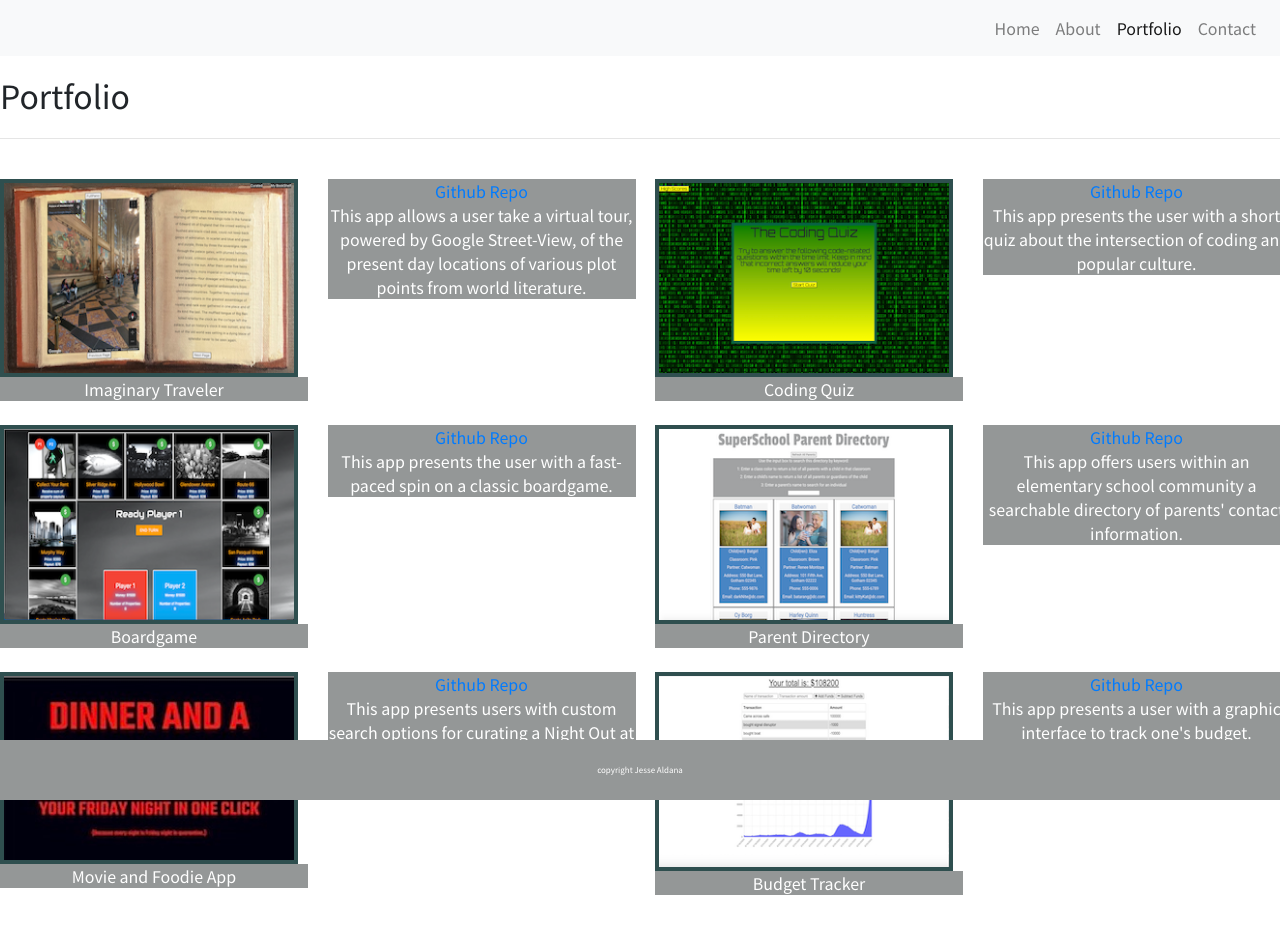
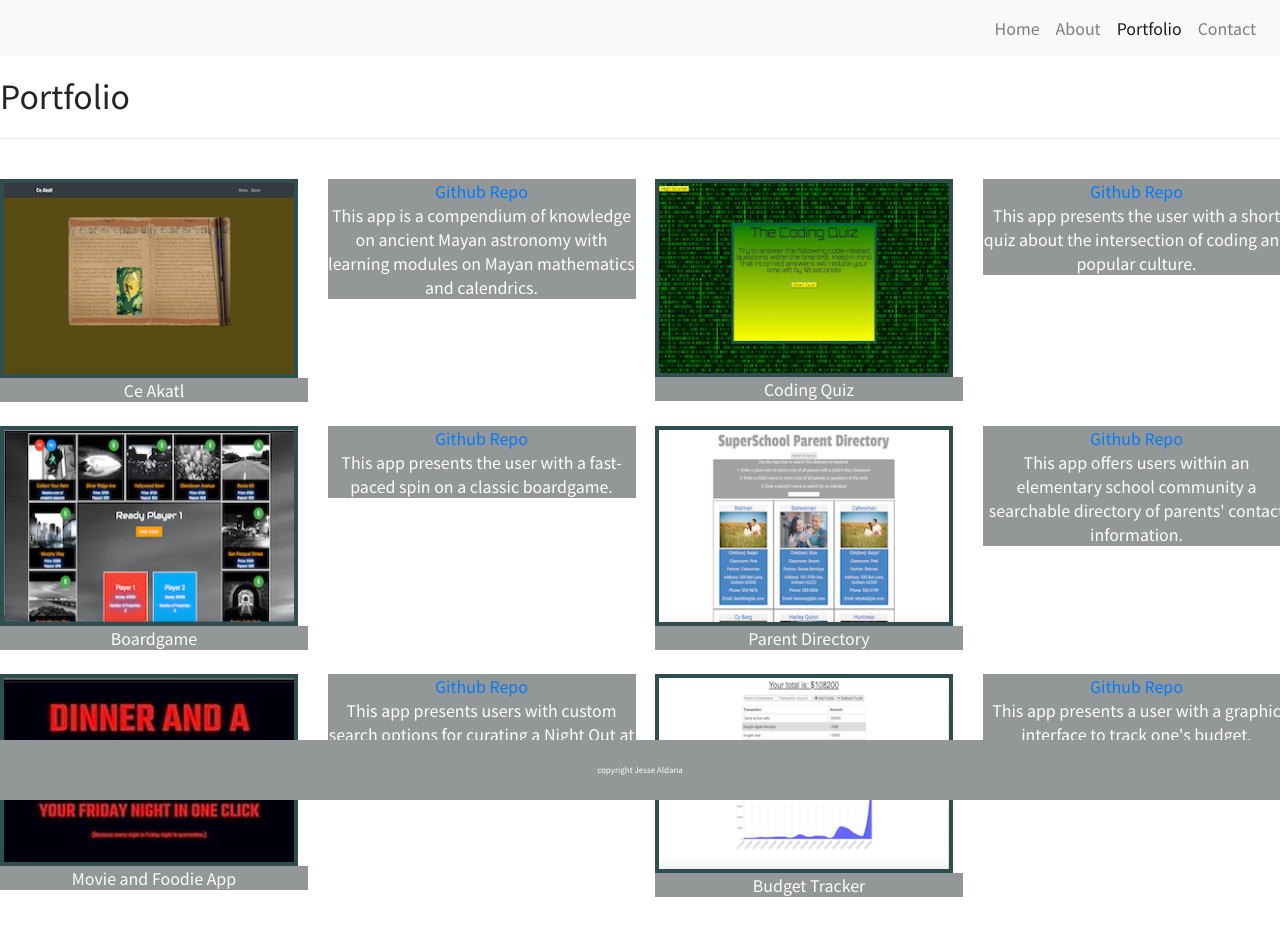
Before and after one commit to jessealdana/aldana-folio, a React (Create React App) app: page /folio in a window 1280 px wide. Shown: the top 936 px of the page. Built offline with nearby package versions, Linux system fonts and the light colour scheme.

Commit message:
edited portfolio entries

```diff
--- a/src/components/pages/Folio.js
+++ b/src/components/pages/Folio.js
@@ -3,7 +3,7 @@ import dinner from "./Images/dinnerAndAmovie.jpg";
 import quiz from "./Images/quiz.png";
 import boardgame from "./Images/boardgame.png";
 import directory from "./Images/directory.png";
-import book from "./Images/imaginaryTraveler.png"
+import astronomy from "./Images/astronomy.png"
 import budget from "./Images/budget.png";
 import Container from "../Container";
 import PortfolioCard from "../PortfolioCard"
@@ -33,19 +33,19 @@ function Portfolio() {
 
         <div className="row">
           <PortfolioCard>
-            <a href="https://imaginarytraveler4.herokuapp.com/" target="_blank" rel="noopener noreferrer">
-            <img src={book} className="img-fluid" alt="Imaginary Traveler" style={{borderStyle: "solid", borderColor: "darkslategray", borderWidth: "4px"}}/>
+            <a href="https://ce-akatl.herokuapp.com/" target="_blank" rel="noopener noreferrer">
+            <img src={astronomy} className="img-fluid" alt="Imaginary Traveler" style={{borderStyle: "solid", borderColor: "darkslategray", borderWidth: "4px"}}/>
             </a>
             <div id="caption" style={{backgroundColor: "rgb(148, 151, 151)", color: "white", width: "308px", textAlign: "center"}}>
-              Imaginary Traveler
+              Ce Akatl
             </div>
           </PortfolioCard>
           <div className="col-sm-3 InfoCard">
             <div id="link" style={{backgroundColor: "rgb(148, 151, 151)", color: "white", width: "308px", textAlign: "center"}}>
-              <a href="https://github.com/tingtingctt/Imaginary-Traveler-Collaborated" target="blank" rel="noopener noreferrer">Github Repo</a>
+              <a href="https://github.com/jessealdana/astronomy" target="blank" rel="noopener noreferrer">Github Repo</a>
             </div>
             <div id="blurb" style={{backgroundColor: "rgb(148, 151, 151)", color: "white", width: "308px", textAlign: "center"}}>
-              This app allows a user take a virtual tour, powered by Google Street-View, of the present day locations of various plot points from world literature.
+              This app is a compendium of knowledge on ancient Mayan astronomy with learning modules on Mayan mathematics and calendrics.
             </div>
           </div>
           <PortfolioCard>
```
Also changed, not shown: src/components/pages/Images/astronomy.png (added).
